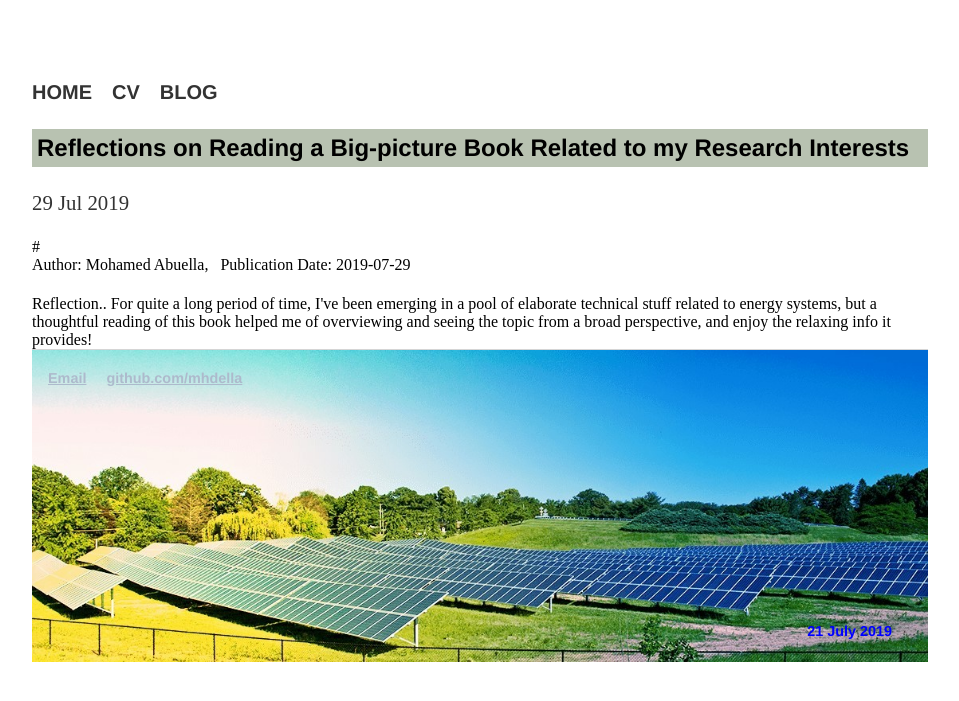
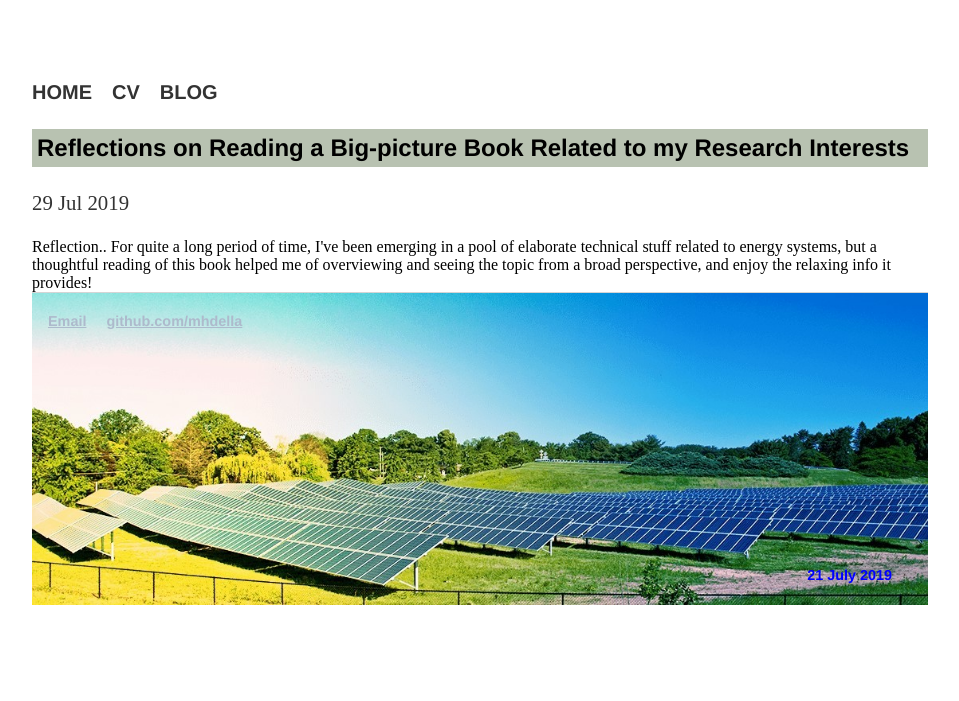
Before and after one commit to MohamedAbuella/MohamedAbuella.github.io, a Jekyll site: the page built from _posts/2019-07-29-Reflections.html, in a window 1280 px wide. Shown: the top 701 px of the page, without its empty margins (160-1119 px from the left). Built offline with Jekyll 4.4.1, drawn with Linux system fonts in a browser that asks for light colours; nearby versions of some CDN libraries; a script that is not in the unit is left out; comment, search, counter and statistics services are not loaded.

Commit message:
Update 2019-07-29-Reflections.html

```diff
--- a/_posts/2019-07-29-Reflections.html
+++ b/_posts/2019-07-29-Reflections.html
@@ -5,7 +5,7 @@
 layout:     post
 tags:       [Blog]
 ---
-#<br>Author: Mohamed Abuella, &nbsp;  Publication Date: 2019-07-29 </p>
+<!-- <br>Author: Mohamed Abuella, &nbsp;  Publication Date: 2019-07-29 </p>  -->
 </body>Reflection.. For quite a long period of time, I've been emerging in a pool of elaborate technical stuff related to energy systems,
 but a thoughtful reading of this book helped me of overviewing and seeing the topic from a broad perspective, and enjoy the relaxing
 info it provides!
```
